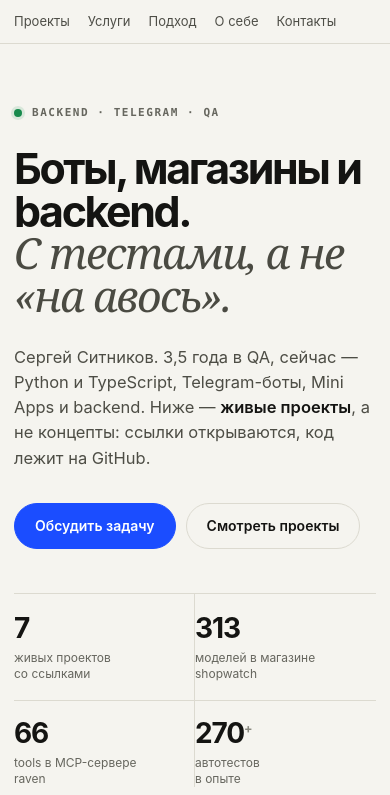
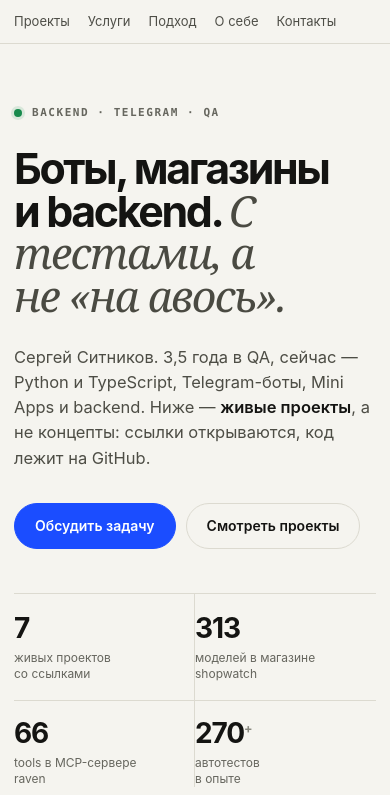
Before and after one commit to ssrjkk/ssrjkk.github.io, a plain HTML site: page index.html in a window 390 px wide. Shown: the part 49-844 px from the top of the page. Drawn offline with Linux system fonts and the light colour scheme.

Commit message:
hub: fix h1 overflow on narrow screens

```diff
--- a/index.html
+++ b/index.html
@@ -35,8 +35,8 @@
   --mono:ui-monospace,SFMono-Regular,Consolas,"Liberation Mono",Menlo,monospace;
 }
 *{box-sizing:border-box}
-html{scroll-behavior:smooth}
-body{margin:0;background:var(--bg);color:var(--ink);font:16px/1.55 var(--sans);-webkit-font-smoothing:antialiased;text-rendering:optimizeLegibility}
+html{scroll-behavior:smooth;overflow-x:clip}
+body{margin:0;background:var(--bg);color:var(--ink);font:16px/1.55 var(--sans);-webkit-font-smoothing:antialiased;text-rendering:optimizeLegibility;overflow-x:clip}
 img{max-width:100%;display:block}
 a{color:inherit;text-decoration:none}
 button{font:inherit}
@@ -64,7 +64,7 @@ button{font:inherit}
 .hero{padding:88px 0 56px;border-bottom:1px solid var(--line)}
 .eyebrow{display:flex;align-items:center;gap:10px;margin:0;color:var(--muted);font:600 11px/1.2 var(--mono);letter-spacing:.14em;text-transform:uppercase}
 .eyebrow .dot{width:8px;height:8px;border-radius:50%;background:#178A4C;box-shadow:0 0 0 3px rgba(23,138,76,.13)}
-h1{font-size:clamp(42px,7.1vw,82px);line-height:.99;letter-spacing:-.055em;font-weight:650;margin:28px 0 0;max-width:1080px}
+h1{font-size:clamp(42px,7.1vw,82px);line-height:.99;letter-spacing:-.055em;font-weight:650;margin:28px 0 0;max-width:1080px;text-wrap:balance}
 h1 em{font-family:var(--serif);font-style:italic;font-weight:400;letter-spacing:-.035em;color:#4A4A42}
 .lede{max-width:660px;margin:28px 0 0;font-size:19px;line-height:1.52;color:#4D4D45}
 .lede strong{color:#141412;font-weight:600}
@@ -255,7 +255,7 @@ h2{font-size:clamp(30px,4.3vw,46px);line-height:1.04;letter-spacing:-.045em;font
   <section class="hero">
     <div class="wrap">
       <p class="eyebrow"><span class="dot" aria-hidden="true"></span> Backend · Telegram · QA</p>
-      <h1>Боты, магазины и backend.<br><em>С тестами, а не «на авось».</em></h1>
+      <h1>Боты, магазины и backend. <em>С тестами, а не «на авось».</em></h1>
       <p class="lede">Сергей Ситников. 3,5 года в QA, сейчас — Python и TypeScript, Telegram-боты, Mini Apps и backend. Ниже — <strong>живые проекты</strong>, а не концепты: ссылки открываются, код лежит на GitHub.</p>
       <div class="cta-row">
         <a class="btn primary" href="https://t.me/ssrjkk" target="_blank" rel="noopener">Обсудить задачу</a>
```
